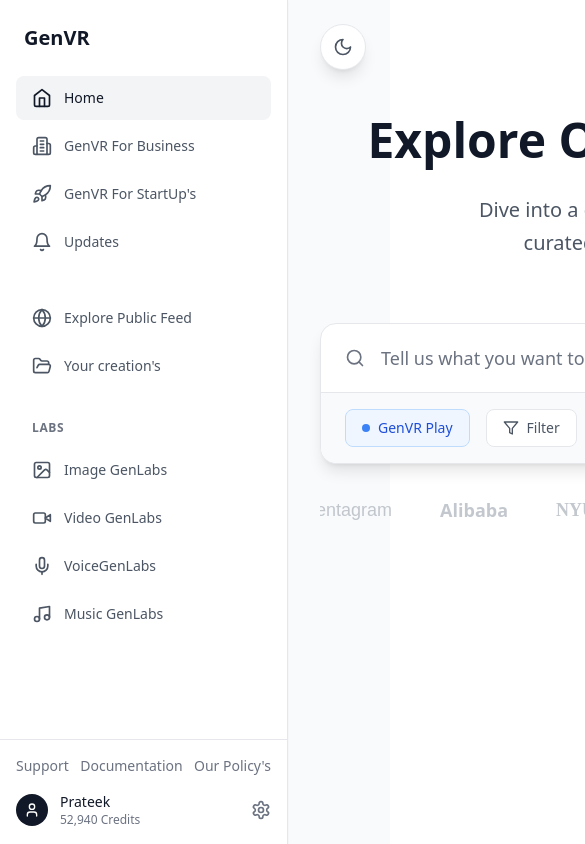
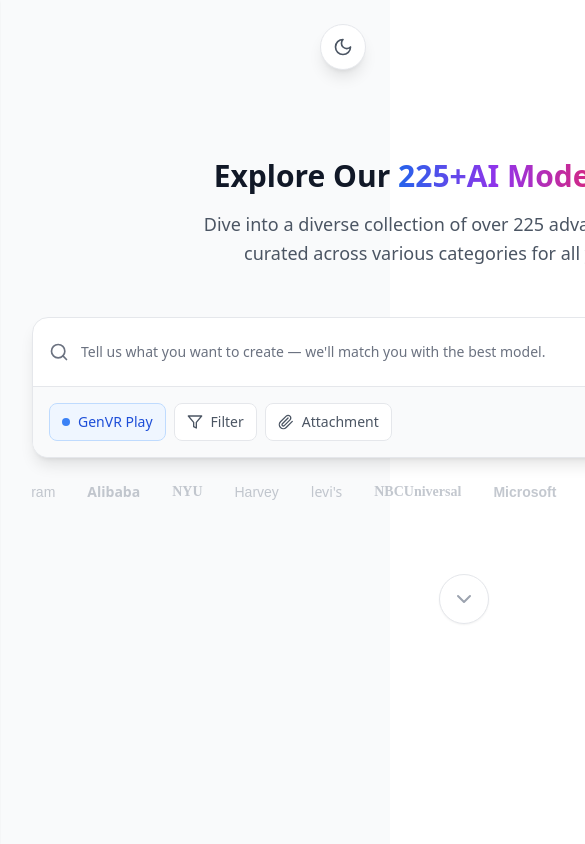
Before and after one commit to blackhat-01/genvrai, a React (Vite) app: page / in a window 390 px wide. Shown: the top 844 px of the page, 585 px wide, since content can reach past the window. Built offline with nearby package versions, Linux system fonts and the light colour scheme.

Commit message:
Fix scroll functionality, make responsive, and fix black theme

```diff
--- a/src/App.tsx
+++ b/src/App.tsx
@@ -28,7 +28,7 @@ function AppContent() {
       {/* Theme Toggle */}
       <ThemeToggle />
 
-      {/* Sidebar */}
+      {/* Sidebar - Hidden on mobile */}
       <Sidebar activeItem={activeMenuItem} onItemClick={handleMenuItemClick} />
 
       {/* Main Content */}
--- a/src/components/CompanyLogos.tsx
+++ b/src/components/CompanyLogos.tsx
@@ -18,13 +18,13 @@ const CompanyLogos: React.FC = () => {
   ];
 
   return (
-    <div className="mt-16 max-w-4xl mx-auto">
+    <div className="mt-12 lg:mt-16 max-w-4xl mx-auto px-4">
       <div className="relative overflow-hidden">
-        <div className="flex animate-marquee space-x-12 opacity-60">
+        <div className="flex animate-marquee space-x-8 sm:space-x-12 opacity-60">
           {[...companies, ...companies].map((company, index) => (
             <div
               key={`${company.name}-${index}`}
-              className={`font-medium text-lg transition-all duration-300 cursor-pointer transform hover:scale-105 whitespace-nowrap ${
+              className={`font-medium text-sm sm:text-lg transition-all duration-300 cursor-pointer transform hover:scale-105 whitespace-nowrap ${
                 isDark
                   ? 'text-gray-500 hover:text-gray-300'
                   : 'text-gray-400 hover:text-gray-600'
--- a/src/components/FeaturedModels.tsx
+++ b/src/components/FeaturedModels.tsx
@@ -69,21 +69,21 @@ const FeaturedModels: React.FC = () => {
   ];
 
   return (
-    <div className="max-w-7xl mx-auto px-8">
+    <div className="max-w-7xl mx-auto px-4 sm:px-6 lg:px-8">
       <div className="text-center mb-16">
-        <h2 className={`text-4xl font-bold mb-4 transition-colors duration-300 ${
+        <h2 className={`text-3xl sm:text-4xl font-bold mb-4 transition-colors duration-300 ${
           isDark ? 'text-white' : 'text-gray-900'
         }`}>
           Featured AI Models
         </h2>
-        <p className={`text-xl max-w-3xl mx-auto transition-colors duration-300 ${
+        <p className={`text-lg sm:text-xl max-w-3xl mx-auto transition-colors duration-300 ${
           isDark ? 'text-gray-300' : 'text-gray-600'
         }`}>
           Discover the most popular and powerful AI models in our library
         </p>
       </div>
 
-      <div className="grid grid-cols-1 md:grid-cols-2 lg:grid-cols-3 gap-8">
+      <div className="grid grid-cols-1 sm:grid-cols-2 lg:grid-cols-3 gap-6 sm:gap-8">
         {featuredModels.map((model, index) => (
           <div
             key={model.name}
--- a/src/components/MainContent.tsx
+++ b/src/components/MainContent.tsx
@@ -10,13 +10,13 @@ const MainContent: React.FC = () => {
   const { isDark } = useTheme();
 
   return (
-    <div className="ml-72">
+    <div className="lg:ml-72">
       {/* Main Content Area */}
-      <div className="min-h-screen flex items-center justify-center px-8 py-16 pb-32">
-        <div className="max-w-6xl mx-auto text-center space-y-8">
+      <div className="min-h-screen flex items-center justify-center px-4 sm:px-6 lg:px-8 py-16 pb-32">
+        <div className="max-w-6xl mx-auto text-center space-y-6 lg:space-y-8">
           {/* Hero Section */}
-          <div className="space-y-6">
-            <h1 className={`text-5xl md:text-6xl font-bold leading-tight transition-colors duration-300 ${
+          <div className="space-y-4 lg:space-y-6">
+            <h1 className={`text-3xl sm:text-4xl md:text-5xl lg:text-6xl font-bold leading-tight transition-colors duration-300 ${
               isDark ? 'text-white' : 'text-gray-900'
             }`}>
               Explore Our{' '}
@@ -26,7 +26,7 @@ const MainContent: React.FC = () => {
               Library
             </h1>
 
-            <p className={`text-xl max-w-3xl mx-auto leading-relaxed transition-colors duration-300 ${
+            <p className={`text-lg sm:text-xl max-w-3xl mx-auto leading-relaxed transition-colors duration-300 ${
               isDark ? 'text-gray-300' : 'text-gray-600'
             }`}>
               Dive into a diverse collection of over 225 advanced AI models,
@@ -36,7 +36,7 @@ const MainContent: React.FC = () => {
           </div>
 
           {/* Search Bar */}
-          <div className="pt-8">
+          <div className="pt-6 lg:pt-8">
             <SearchBar />
           </div>
 
@@ -44,13 +44,15 @@ const MainContent: React.FC = () => {
           <CompanyLogos />
 
           {/* Scroll Indicator */}
-          <div className="flex justify-center pt-16">
+          <div className="flex justify-center pt-12 lg:pt-16">
             <button
               onClick={() => {
-                window.scrollTo({
-                  top: window.innerHeight,
-                  behavior: 'smooth'
-                });
+                const categoriesSection = document.getElementById('model-categories');
+                if (categoriesSection) {
+                  categoriesSection.scrollIntoView({
+                    behavior: 'smooth'
+                  });
+                }
               }}
               className={`p-3 rounded-full border shadow-sm transition-all duration-300 group ${
                 isDark
@@ -70,7 +72,7 @@ const MainContent: React.FC = () => {
 
       {/* Model Categories Section */}
       <div id="model-categories" className={`py-20 transition-colors duration-300 ${
-        isDark ? 'bg-gray-900' : 'bg-white'
+        isDark ? 'bg-black' : 'bg-white'
       }`}>
         <ModelCategories />
       </div>
--- a/src/components/ModelCategories.tsx
+++ b/src/components/ModelCategories.tsx
@@ -65,21 +65,21 @@ const ModelCategories: React.FC = () => {
   ];
 
   return (
-    <div className="max-w-7xl mx-auto px-8">
+    <div className="max-w-7xl mx-auto px-4 sm:px-6 lg:px-8">
       <div className="text-center mb-16">
-        <h2 className={`text-4xl font-bold mb-4 transition-colors duration-300 ${
+        <h2 className={`text-3xl sm:text-4xl font-bold mb-4 transition-colors duration-300 ${
           isDark ? 'text-white' : 'text-gray-900'
         }`}>
           Browse by Category
         </h2>
-        <p className={`text-xl max-w-3xl mx-auto transition-colors duration-300 ${
+        <p className={`text-lg sm:text-xl max-w-3xl mx-auto transition-colors duration-300 ${
           isDark ? 'text-gray-300' : 'text-gray-600'
         }`}>
           Discover AI models organized by their capabilities and use cases
         </p>
       </div>
 
-      <div className="grid grid-cols-1 md:grid-cols-2 lg:grid-cols-4 gap-6">
+      <div className="grid grid-cols-1 sm:grid-cols-2 lg:grid-cols-4 gap-4 sm:gap-6">
         {categories.map((category, index) => (
           <div
             key={category.title}
--- a/src/components/SearchBar.tsx
+++ b/src/components/SearchBar.tsx
@@ -7,26 +7,26 @@ const SearchBar: React.FC = () => {
   const { isDark } = useTheme();
 
   return (
-    <div className="relative max-w-4xl mx-auto">
+    <div className="relative max-w-4xl mx-auto px-4 sm:px-0">
       <div className={`relative rounded-2xl border overflow-hidden shadow-lg transition-colors duration-300 ${
         isDark
           ? 'bg-gray-900 border-gray-800'
           : 'bg-white border-gray-200'
       }`}>
-        <div className="flex items-center px-6 py-4">
-          <Search className={`mr-4 ${isDark ? 'text-gray-400' : 'text-gray-500'}`} size={20} />
+        <div className="flex items-center px-4 sm:px-6 py-4">
+          <Search className={`mr-3 sm:mr-4 ${isDark ? 'text-gray-400' : 'text-gray-500'}`} size={20} />
           <input
             type="text"
             value={searchQuery}
             onChange={(e) => setSearchQuery(e.target.value)}
             placeholder="Tell us what you want to create — we'll match you with the best model."
-            className={`flex-1 bg-transparent text-lg focus:outline-none transition-colors duration-300 ${
+            className={`flex-1 bg-transparent text-sm sm:text-lg focus:outline-none transition-colors duration-300 ${
               isDark
                 ? 'text-white placeholder-gray-400'
                 : 'text-gray-900 placeholder-gray-500'
             }`}
           />
-          <button className={`ml-4 p-2 rounded-full transition-all duration-300 group ${
+          <button className={`ml-3 sm:ml-4 p-2 rounded-full transition-all duration-300 group ${
             isDark
               ? 'bg-white hover:bg-gray-200'
               : 'bg-gray-900 hover:bg-gray-800'
@@ -37,12 +37,12 @@ const SearchBar: React.FC = () => {
           </button>
         </div>
 
-        <div className={`flex items-center space-x-4 px-6 py-4 border-t transition-colors duration-300 ${
+        <div className={`flex items-center flex-wrap gap-2 sm:gap-4 px-4 sm:px-6 py-4 border-t transition-colors duration-300 ${
           isDark
             ? 'bg-black border-gray-800'
             : 'bg-gray-50 border-gray-200'
         }`}>
-          <button className={`flex items-center space-x-2 px-4 py-2 rounded-lg border transition-all duration-300 ${
+          <button className={`flex items-center space-x-2 px-3 sm:px-4 py-2 rounded-lg border transition-all duration-300 ${
             isDark
               ? 'bg-blue-900 hover:bg-blue-800 border-blue-700 text-blue-300'
               : 'bg-blue-50 hover:bg-blue-100 border-blue-200 text-blue-700'
@@ -51,7 +51,7 @@ const SearchBar: React.FC = () => {
             <span className="text-sm font-medium">GenVR Play</span>
           </button>
 
-          <button className={`flex items-center space-x-2 px-4 py-2 rounded-lg border transition-all duration-300 ${
+          <button className={`flex items-center space-x-2 px-3 sm:px-4 py-2 rounded-lg border transition-all duration-300 ${
             isDark
               ? 'bg-gray-800 hover:bg-gray-700 border-gray-800 text-gray-300'
               : 'bg-white hover:bg-gray-50 border-gray-200 text-gray-600'
@@ -60,7 +60,7 @@ const SearchBar: React.FC = () => {
             <span className="text-sm font-medium">Filter</span>
           </button>
 
-          <button className={`flex items-center space-x-2 px-4 py-2 rounded-lg border transition-all duration-300 ${
+          <button className={`flex items-center space-x-2 px-3 sm:px-4 py-2 rounded-lg border transition-all duration-300 ${
             isDark
               ? 'bg-gray-800 hover:bg-gray-700 border-gray-800 text-gray-300'
               : 'bg-white hover:bg-gray-50 border-gray-200 text-gray-600'
--- a/src/components/Sidebar.tsx
+++ b/src/components/Sidebar.tsx
@@ -65,7 +65,7 @@ const Sidebar: React.FC<SidebarProps> = ({ activeItem = 'home', onItemClick }) =
   );
 
   return (
-    <div className={`w-72 flex flex-col h-screen shadow-sm fixed left-0 top-0 z-10 transition-colors duration-300 ${
+    <div className={`w-72 flex flex-col h-screen shadow-sm fixed left-0 top-0 z-10 transition-colors duration-300 transform lg:translate-x-0 -translate-x-full ${
       isDark
         ? 'bg-black border-r border-gray-800'
         : 'bg-white border-r border-gray-200'
```
